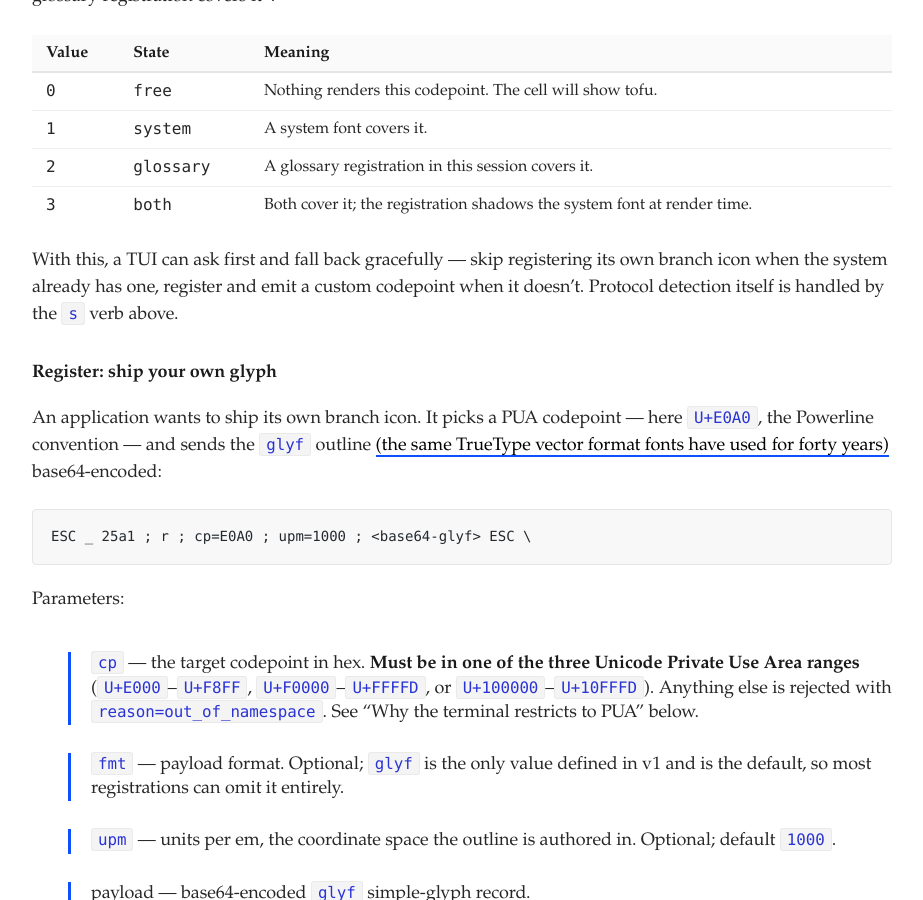
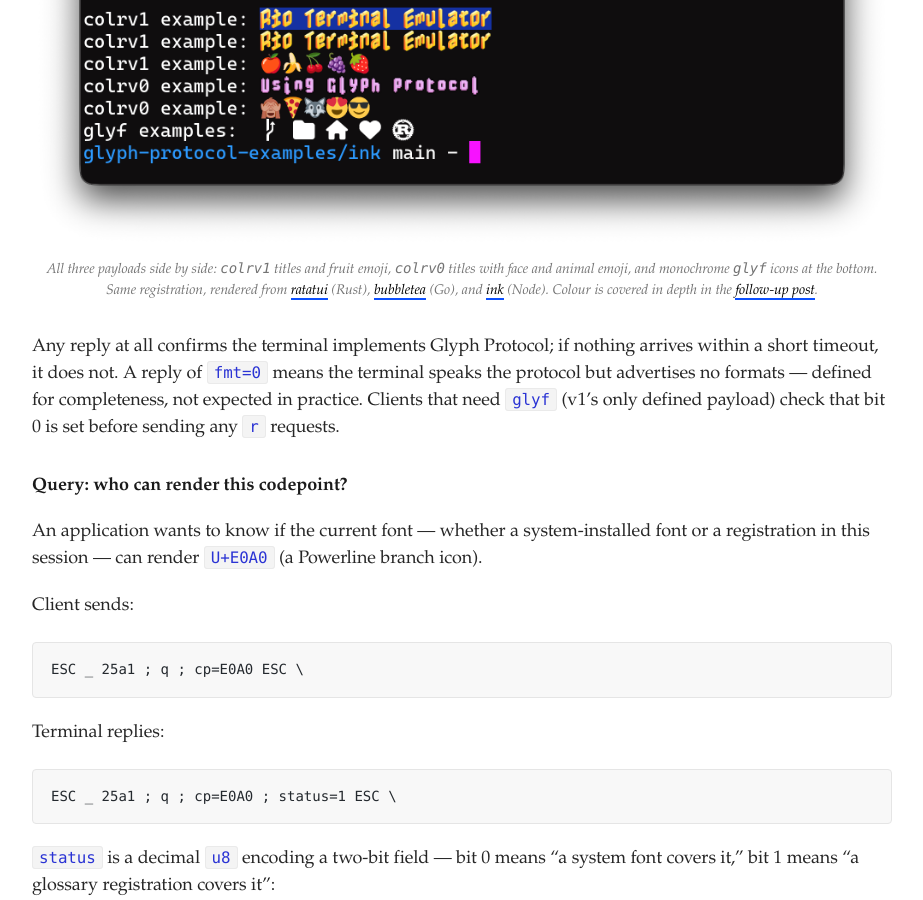
Before and after one commit to raphamorim/raphamorim.github.com, a Jekyll site: the page built from _posts/2026-04-17-introducing-glyph-protocol-for-terminals.md, in a window 1280 px wide and 900 px high, scrolled down 3817 px. Shown: the whole window, without its empty margins (178-1101 px from the left). Built offline with Jekyll 4.4.1, drawn with Linux system fonts in a browser that asks for light colours; some of the changed text lies outside the part shown.

Commit message:
add colrv0 and colrv1 example in main post

```diff
--- a/_posts/2026-04-17-introducing-glyph-protocol-for-terminals.md
+++ b/_posts/2026-04-17-introducing-glyph-protocol-for-terminals.md
@@ -80,6 +80,11 @@ ESC _ 25a1 ; s ; fmt=1 ESC \
 | `2`   | `colrv0` | Layered flat-colour glyphs (OpenType COLR v0). Added in v1.2 — see the [colour follow-up post](/adding-color-glyphs-to-glyph-protocol/). |
 | `4`   | `colrv1` | Full paint graph with gradients and transforms (OpenType COLR v1). Added in v1.2. |
 | ...   | ...      | Further bits reserved for future formats. |
+
+<figure class="post-figure">
+  <img src="/assets/images/posts/glyph-protocol-color-formats.png" alt="Rio terminal running the same Glyph Protocol example three times: first via a Rust ratatui binary, then a Go bubbletea program, then a Node ink CLI. Each prints identical colrv1 titles, fruit emoji, colrv0 titles, face/animal emoji, and monochrome glyf icons, demonstrating consistent rendering across the three TUI frameworks." />
+  <figcaption>All three payloads side by side: <code>colrv1</code> titles and fruit emoji, <code>colrv0</code> titles with face and animal emoji, and monochrome <code>glyf</code> icons at the bottom. Same registration, rendered from <a href="https://ratatui.rs/">ratatui</a> (Rust), <a href="https://github.com/charmbracelet/bubbletea">bubbletea</a> (Go), and <a href="https://github.com/vadimdemedes/ink">ink</a> (Node). Colour is covered in depth in the <a href="/adding-color-glyphs-to-glyph-terminal-protocol/">follow-up post</a>.</figcaption>
+</figure>
 
 Any reply at all confirms the terminal implements Glyph Protocol; if nothing arrives within a short timeout, it does not. A reply of `fmt=0` means the terminal speaks the protocol but advertises no formats — defined for completeness, not expected in practice. Clients that need `glyf` (v1's only defined payload) check that bit 0 is set before sending any `r` requests.
 
@@ -323,4 +328,4 @@ A terminal is supposed to be a canvas. If the canvas cannot render what the appl
 
 [^apc-vs-osc]: OSC carries a single decimal integer as its command identifier, shared across every terminal on the planet. OSC 52 is xterm's clipboard extension; OSC 133 is shell-integration marks; OSC 1337 is iTerm2's extension surface; OSC 8 is hyperlinks. Adding a new protocol over OSC means reserving a free number in that global space and hoping no other terminal picks it for something else. APC has no such namespace — each application-defined command is self-identifying, and terminals that don't recognise the prefix drop the sequence cleanly.
 
-[^update]: Updated on April 24, 2026, to add a comparison against the Kitty Image Protocol and DEC [DECDLD / DRCS](https://vt100.net/docs/vt510-rm/DECDLD.html), and a set of open questions prompted by community discussion.
+[^update]: Updated on April 24, 2026: added the three-framework demo figure, a comparison against the Kitty Image Protocol and DEC [DECDLD / DRCS](https://vt100.net/docs/vt510-rm/DECDLD.html), and a set of open questions prompted by community discussion.
```
